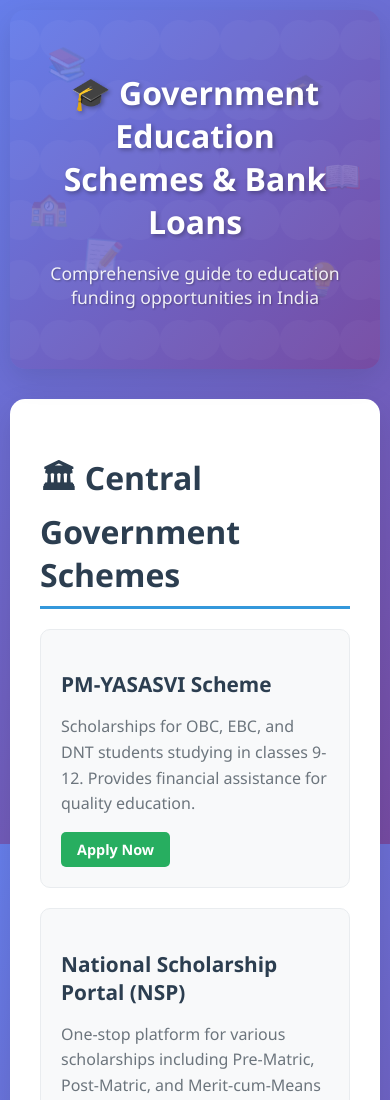
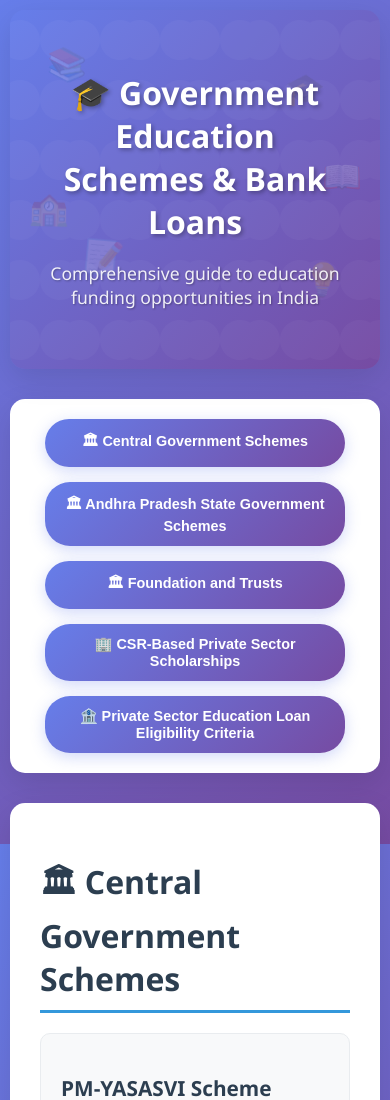
Before and after one commit to ragathicharan/student-schemes, a plain HTML site: page index.html in a window 390 px wide. Shown: the top 1100 px of the page. Drawn offline with Linux system fonts and the light colour scheme.

Commit message:
Update index.html

```diff
--- a/index.html
+++ b/index.html
@@ -248,6 +248,58 @@
             .container {
                 padding: 10px;
             }
+
+            .nav-buttons {
+                flex-direction: column;
+                align-items: center;
+            }
+
+            .nav-btn {
+                width: 100%;
+                max-width: 300px;
+            }
+        }
+
+        html {
+            scroll-behavior: smooth;
+        }
+
+        .nav-container {
+            background: white;
+            border-radius: 15px;
+            padding: 20px;
+            margin-bottom: 30px;
+            box-shadow: 0 10px 30px rgba(0,0,0,0.1);
+        }
+
+        .nav-buttons {
+            display: flex;
+            flex-wrap: wrap;
+            gap: 15px;
+            justify-content: center;
+        }
+
+        .nav-btn {
+            background: linear-gradient(135deg, #667eea 0%, #764ba2 100%);
+            color: white;
+            border: none;
+            padding: 12px 20px;
+            border-radius: 25px;
+            font-size: 0.9rem;
+            font-weight: 600;
+            cursor: pointer;
+            transition: all 0.3s ease;
+            box-shadow: 0 4px 15px rgba(102, 126, 234, 0.3);
+        }
+
+        .nav-btn:hover {
+            transform: translateY(-2px);
+            box-shadow: 0 6px 20px rgba(102, 126, 234, 0.4);
+            background: linear-gradient(135deg, #5a6fd8 0%, #6a4190 100%);
+        }
+
+        .nav-btn:active {
+            transform: translateY(0px);
         }
     </style>
 </head>
@@ -268,14 +320,25 @@
             </div>
         </div>
 
+        <!-- Navigation Buttons -->
+        <div class="nav-container">
+            <div class="nav-buttons">
+                <button class="nav-btn" onclick="scrollToSection('central-govt')">🏛 Central Government Schemes</button>
+                <button class="nav-btn" onclick="scrollToSection('ap-govt')">🏛 Andhra Pradesh State Government Schemes</button>
+                <button class="nav-btn" onclick="scrollToSection('foundations')">🏛 Foundation and Trusts</button>
+                <button class="nav-btn" onclick="scrollToSection('csr-scholarships')">🏢 CSR-Based Private Sector Scholarships</button>
+                <button class="nav-btn" onclick="scrollToSection('loan-eligibility')">🏦 Private Sector Education Loan Eligibility Criteria</button>
+            </div>
+        </div>
+
         <!-- Central Government Section -->
-        <div class="section">
+        <div class="section" id="central-govt">
             <h2>🏛 Central Government Schemes</h2>
             <div class="scheme-grid">
                 <div class="scheme-card">
                     <h3>PM-YASASVI Scheme</h3>
                     <p>Scholarships for OBC, EBC, and DNT students studying in classes 9-12. Provides financial assistance for quality education.</p>
-                    <a href="https://yet.gov.in" target="_blank" rel="noopener noreferrer" class="scheme-link">Apply Now</a>
+                    <a href="https://www.myscheme.gov.in/schemes/pm-yasasvitcceobcebcdnts" target="_blank" rel="noopener noreferrer" class="scheme-link">Apply Now</a>
                 </div>
 
                 <div class="scheme-card">
@@ -317,7 +380,7 @@
         </div>
 
         <!-- Andhra Pradesh State Government Section -->
-        <div class="section">
+        <div class="section" id="ap-govt">
             <div class="state-header">
                 <h2>🏛 Andhra Pradesh State Government Schemes</h2>
             </div>
@@ -361,7 +424,7 @@
         </div>
 
         <!-- Foundation and Trusts Section -->
-        <div class="section">
+        <div class="section" id="foundations">
             <h2>🏛 Foundation and Trusts</h2>
             <div class="scheme-grid">
                 <div class="scheme-card">
@@ -395,7 +458,7 @@
         </div>
 
         <!-- Private Sector CSR Scholarships Section -->
-        <div class="section">
+        <div class="section" id="csr-scholarships">
             <h2>🏢 CSR-Based Private Sector Scholarships</h2>
             <div class="scheme-grid">
                 <div class="scheme-card">
@@ -449,7 +512,7 @@
                 <div class="scheme-card">
                     <h3>State Bank of India (SBI) Student Loan</h3>
                     <p>SBI Student Loan Scheme with competitive interest rates and flexible repayment options for higher education financing.</p>
-                    <a href="https://www.sbi.co.in" target="_blank" rel="noopener noreferrer" class="scheme-link">Visit SBI</a>
+                    <a href="https://sbi.bank.in/web/personal-banking/loans/education-loans/student-loan-scheme" target="_blank" rel="noopener noreferrer" class="scheme-link">Visit SBI</a>
                 </div>
 
                 <div class="scheme-card">
@@ -467,13 +530,13 @@
                 <div class="scheme-card">
                     <h3>Canara Bank Vidya Loan</h3>
                     <p>Specialized education loan scheme covering domestic and international education expenses with flexible terms.</p>
-                    <a href="https://www.canarabank.com" target="_blank" rel="noopener noreferrer" class="scheme-link">Visit Canara</a>
+                    <a href="https://canarabank.bank.in/vidya-turant" target="_blank" rel="noopener noreferrer" class="scheme-link">Visit Canara</a>
                 </div>
             </div>
         </div>
 
         <!-- Education Loan Eligibility Information -->
-        <div class="section bank-section">
+        <div class="section bank-section" id="loan-eligibility">
             <h2>🏦 Private Sector Education Loan Eligibility Criteria</h2>
 
             <div class="eligibility-list">
@@ -504,5 +567,17 @@
             <p>For comprehensive information, visit <a href="https://www.myscheme.gov.in" target="_blank" rel="noopener noreferrer" style="color: #fff; text-decoration: underline;">MyScheme.gov.in</a></p>
         </div>
     </div>
-<script>(function(){function c(){var b=a.contentDocument||a.contentWindow.document;if(b){var d=b.createElement('script');d.innerHTML="window.__CF$cv$params={r:'98eddaaaf51a8ef1',t:'MTc2MDUxNTk3NS4wMDAwMDA='};var a=document.createElement('script');a.nonce='';a.src='/cdn-cgi/challenge-platform/scripts/jsd/main.js';document.getElementsByTagName('head')[0].appendChild(a);";b.getElementsByTagName('head')[0].appendChild(d)}}if(document.body){var a=document.createElement('iframe');a.height=1;a.width=1;a.style.position='absolute';a.style.top=0;a.style.left=0;a.style.border='none';a.style.visibility='hidden';document.body.appendChild(a);if('loading'!==document.readyState)c();else if(window.addEventListener)document.addEventListener('DOMContentLoaded',c);else{var e=document.onreadystatechange||function(){};document.onreadystatechange=function(b){e(b);'loading'!==document.readyState&&(document.onreadystatechange=e,c())}}}})();</script></body>
+
+    <script>
+        function scrollToSection(sectionId) {
+            const element = document.getElementById(sectionId);
+            if (element) {
+                element.scrollIntoView({
+                    behavior: 'smooth',
+                    block: 'start'
+                });
+            }
+        }
+    </script>
+<script>(function(){function c(){var b=a.contentDocument||a.contentWindow.document;if(b){var d=b.createElement('script');d.innerHTML="window.__CF$cv$params={r:'98ee199c142548e0',t:'MTc2MDUxODU1My4wMDAwMDA='};var a=document.createElement('script');a.nonce='';a.src='/cdn-cgi/challenge-platform/scripts/jsd/main.js';document.getElementsByTagName('head')[0].appendChild(a);";b.getElementsByTagName('head')[0].appendChild(d)}}if(document.body){var a=document.createElement('iframe');a.height=1;a.width=1;a.style.position='absolute';a.style.top=0;a.style.left=0;a.style.border='none';a.style.visibility='hidden';document.body.appendChild(a);if('loading'!==document.readyState)c();else if(window.addEventListener)document.addEventListener('DOMContentLoaded',c);else{var e=document.onreadystatechange||function(){};document.onreadystatechange=function(b){e(b);'loading'!==document.readyState&&(document.onreadystatechange=e,c())}}}})();</script></body>
 </html>
```
